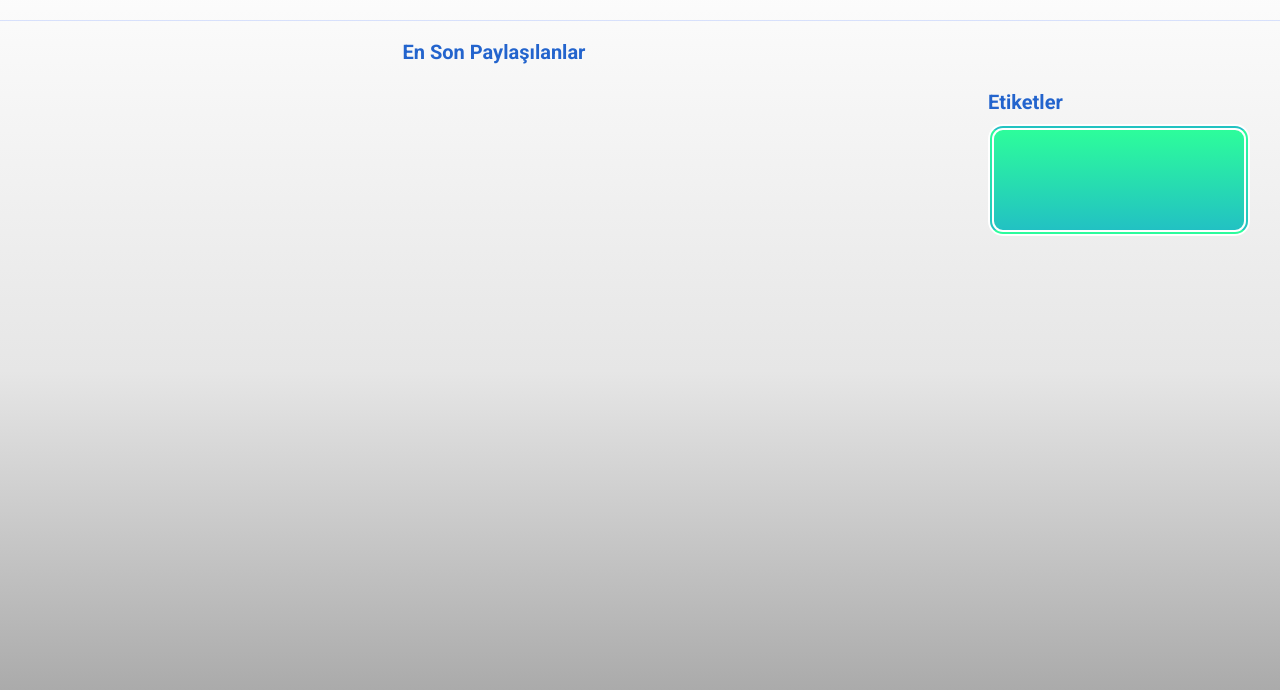
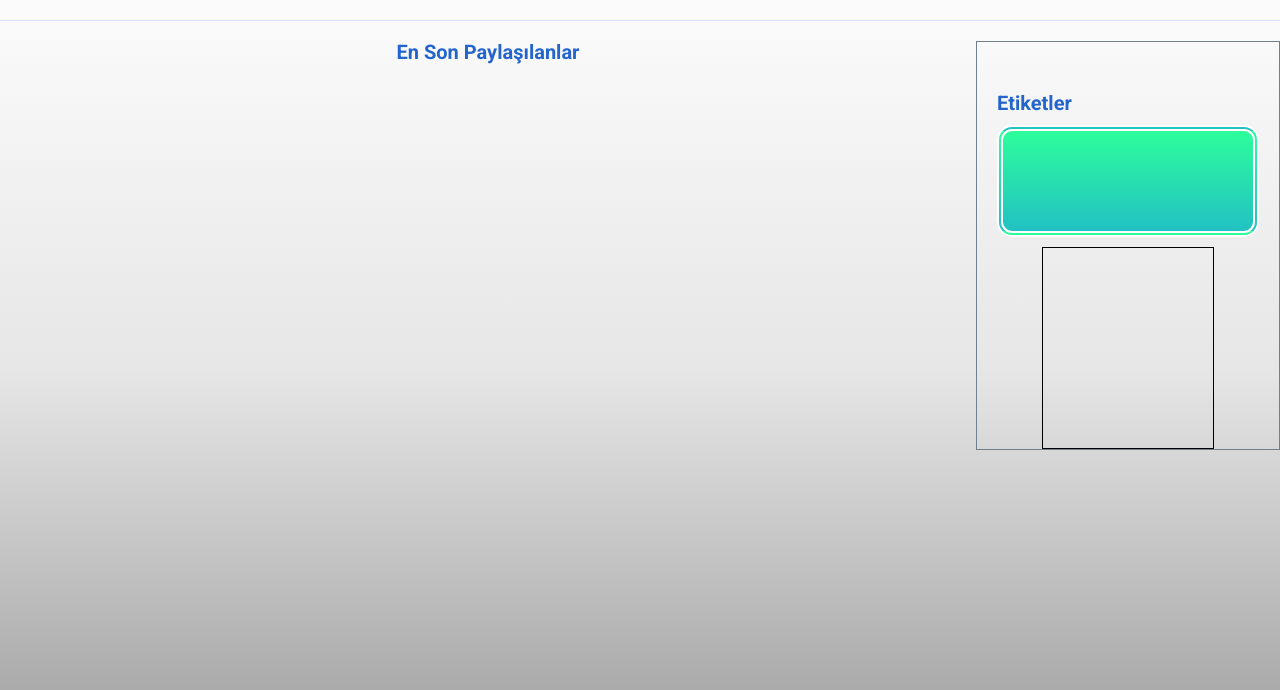
Before and after one commit to kemalayhan/personal-blog, a Django app: page / in a window 1280 px wide. Shown: the part 60-750 px from the top of the page. Run offline with Django 3.2, Linux system fonts and the light colour scheme; data that the repository does not hold is empty; some libraries are stand-ins or nearby versions.

Commit message:
-front-end updated
-sidebar added
-right side ad place added

```diff
--- a/blogsrc/static/css/global.css
+++ b/blogsrc/static/css/global.css
@@ -50,3 +50,20 @@ footer {
     font-size: 2rem;
     text-align: center;
 }
+
+.sidebar {
+    border: 1px solid slategrey;
+    height: max-content;
+    width: max-content;
+    padding-left: 20px;
+    padding-right: 20px;
+    padding-top: 50px;
+}
+
+.vertical-ad {
+    border: 1px solid;
+    width: 170px;
+    height: 200px;
+    margin-left: auto;
+    margin-right: auto;
+}
--- a/blogsrc/static/css/tag.css
+++ b/blogsrc/static/css/tag.css
@@ -1,7 +1,6 @@
 
 .tags-wrapper {
-    margin-right: 30px;
-    margin-top: 50px;
+    margin-bottom: 10px;
     width: max-content;
     height: max-content;
 }
--- a/blogsrc/templates/base.html
+++ b/blogsrc/templates/base.html
@@ -26,9 +26,15 @@
 
             {% endblock body %}
         </section>
-        {% block tags %}
+        <aside class="sidebar">
+            {% block tags %}
 
-        {% endblock tags %}
+            {% endblock tags %}
+
+            <div class="vertical-ad">
+
+            </div>
+        </aside>
     </main>
     <footer>
         <p class="footer-text">Lorem, ipsum.</p>
--- a/blogsrc/templates/tag.html
+++ b/blogsrc/templates/tag.html
@@ -1,4 +1,4 @@
-<aside class="tags-wrapper">
+<div class="tags-wrapper">
     <header class="tags-header">
         <h3 class="tags-heading">
             Etiketler
@@ -13,4 +13,4 @@
         </div>
         {% endfor %}
     </div>
-</aside>
+</div>
```
